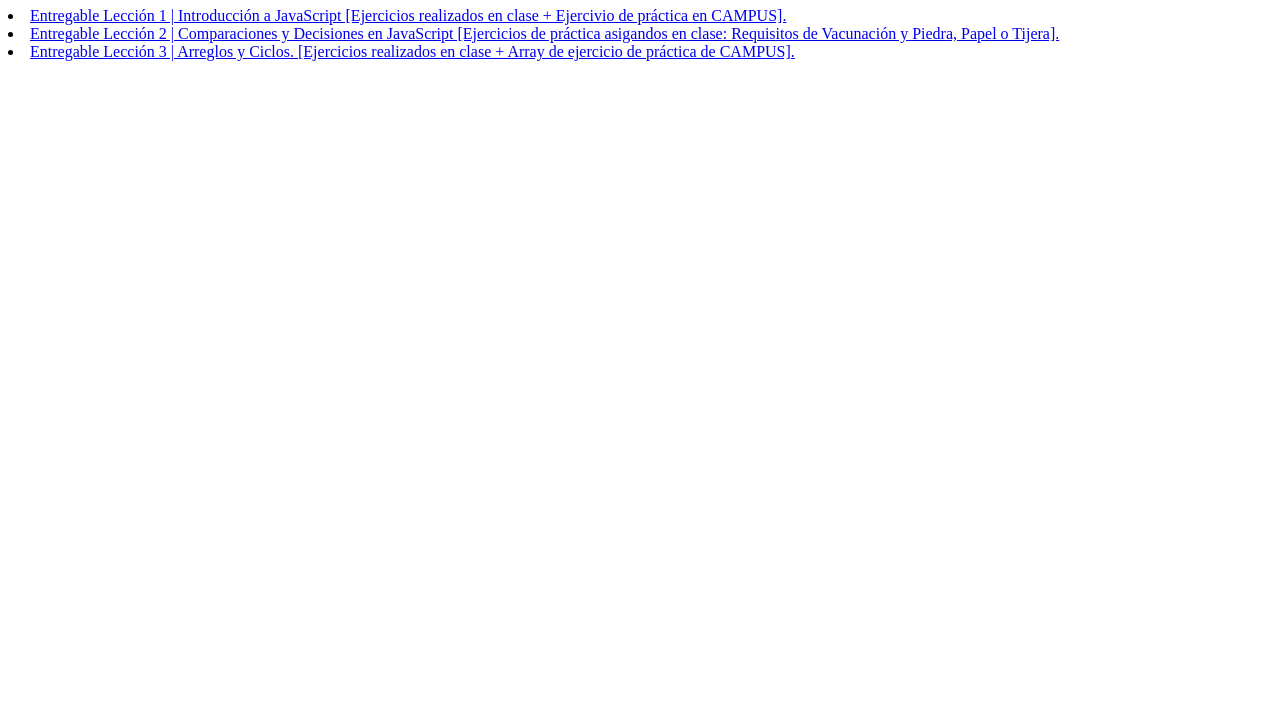
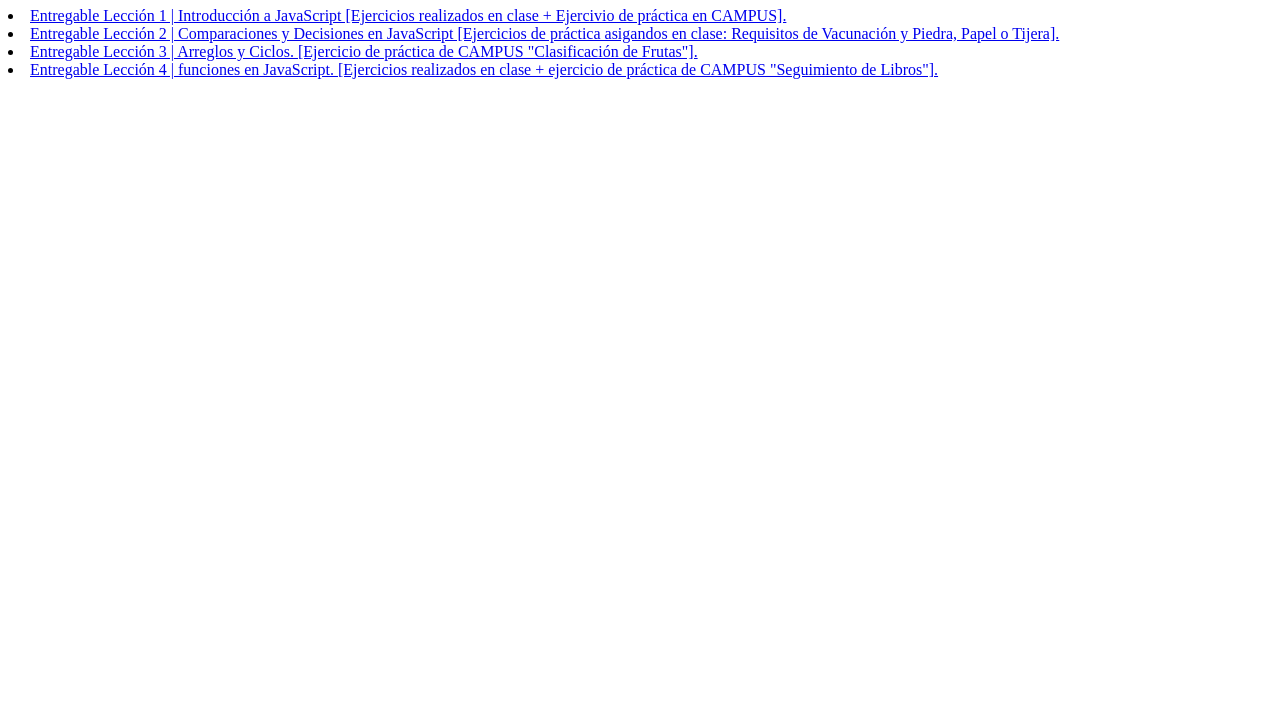
Before and after one commit to Karla-AgCRZ/M3-Intro_JavaScript, a plain HTML site: page index.html in a window 1280 px wide. Shown: the part 73-800 px from the top of the page. Drawn offline with Linux system fonts and the light colour scheme.

Commit message:
:zap: Continuando con el desarrollo de la práctica de 'Funciones'

```diff
--- a/index.html
+++ b/index.html
@@ -20,7 +20,12 @@
         </li>
         <li>
             <a href="./L2-Ciclos/">
-                Entregable Lección 3 | Arreglos y Ciclos. [Ejercicios realizados en clase + Array de ejercicio de práctica de CAMPUS].
+                Entregable Lección 3 | Arreglos y Ciclos. [Ejercicio de práctica de CAMPUS "Clasificación de Frutas"].
+            </a>
+        </li>
+        <li>
+            <a href="./L3-Funciones/index.html">
+                Entregable Lección 4 | funciones en JavaScript. [Ejercicios realizados en clase + ejercicio de práctica de CAMPUS "Seguimiento de Libros"].
             </a>
         </li>
     </div>
```
